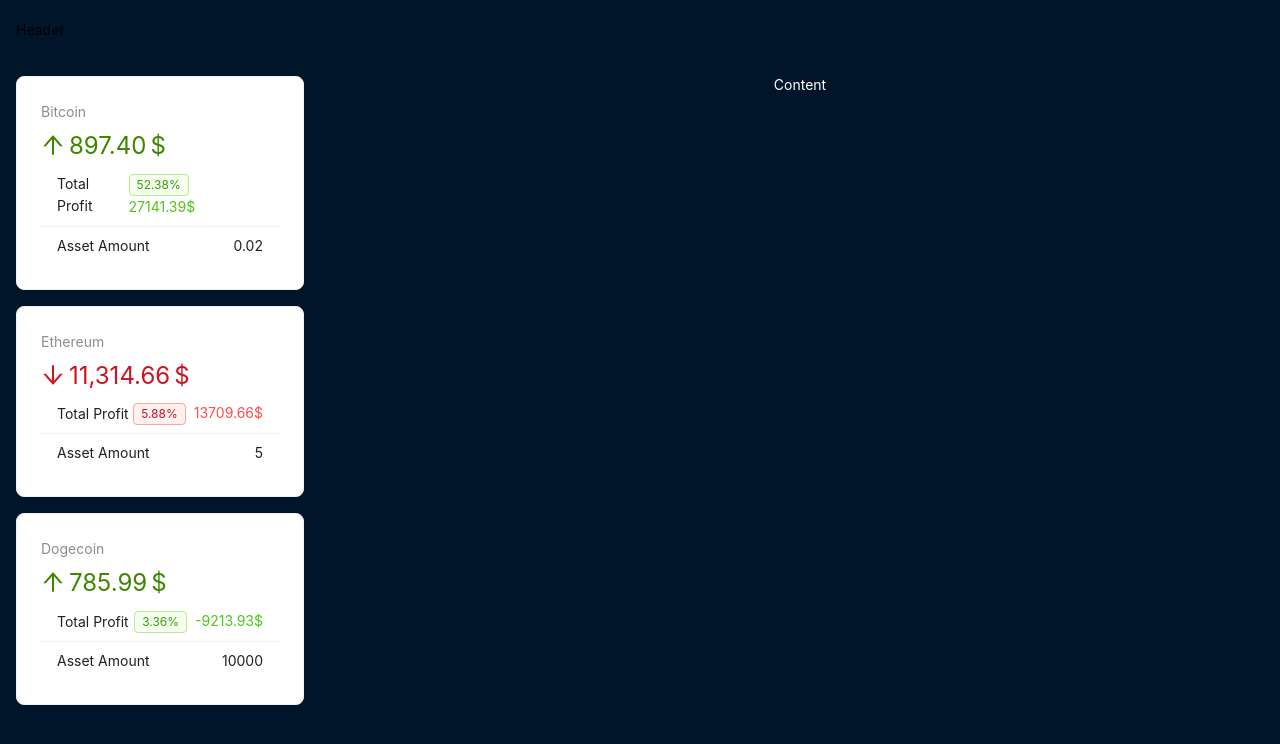
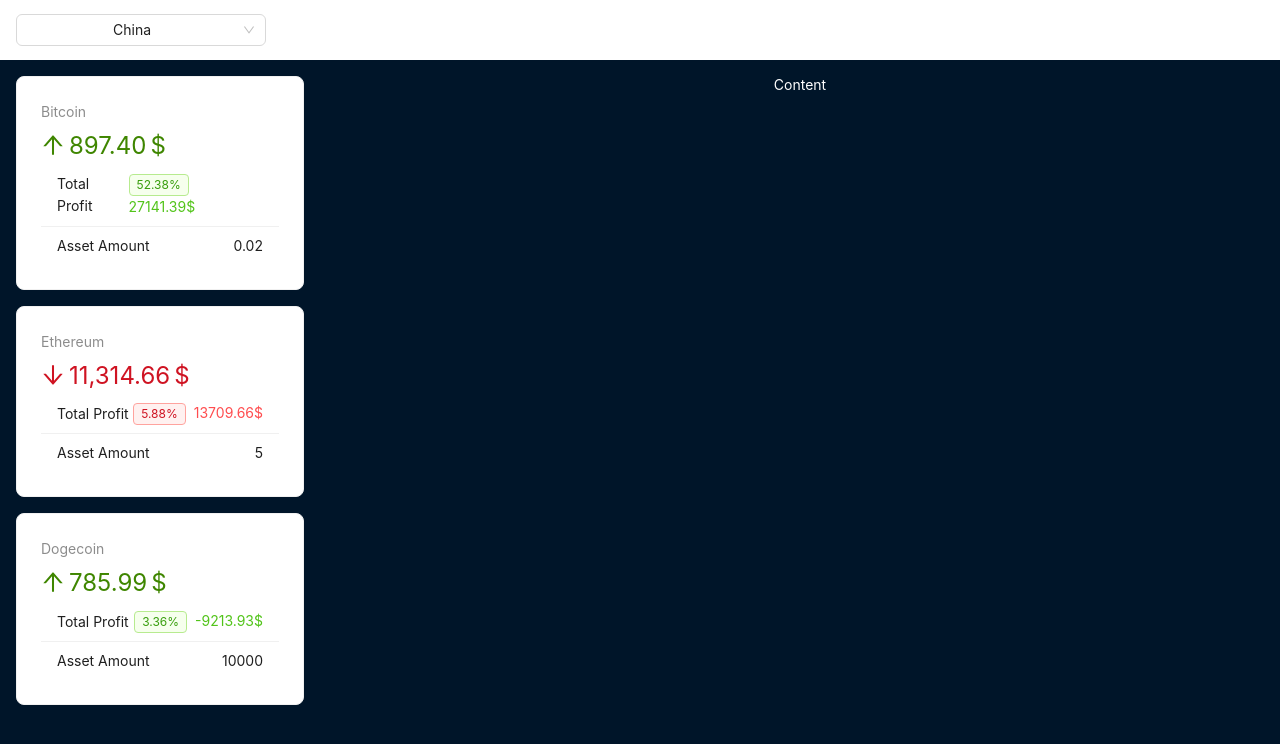
Before and after one commit to aviatorsignalsindia/crypto-app, a React (Vite) app: page / in a window 1280 px wide. Shown: the top 744 px of the page. Built offline with nearby package versions, Linux system fonts and the light colour scheme.

Commit message:
1:12:26 красивые страны выпадают

```diff
--- a/src/components/layout/AppHeader.jsx
+++ b/src/components/layout/AppHeader.jsx
@@ -1,4 +1,4 @@
-import { Layout } from 'antd';
+import { Layout, Select, Space } from 'antd';
 
 const headerStyle = {
     width: '100%',
@@ -6,12 +6,79 @@
     height: 60,
     padding: '1rem',
     display: 'flex',
+    background: 'white',
     justifyContent: 'space-between',
     alignItems: 'center',
   }
 
+  const handleChange = (value) => {
+    console.log(`selected ${value}`);
+  };
+  const options = [
+    {
+      label: 'China',
+      value: 'china',
+      emoji: '🇨🇳',
+      desc: 'China (中国)',
+    },
+    {
+      label: 'USA',
+      value: 'usa',
+      emoji: '🇺🇸',
+      desc: 'USA (美国)',
+    },
+    {
+      label: 'Japan',
+      value: 'japan',
+      emoji: '🇯🇵',
+      desc: 'Japan (日本)',
+    },
+    {
+      label: 'Korea',
+      value: 'korea',
+      emoji: '🇰🇷',
+      desc: 'Korea (韩国)',
+    },
+  ];
+  const App = () => (
+    <Select
+      mode="multiple"
+      style={{
+        width: '100%',
+      }}
+      placeholder="select one country"
+      defaultValue={['china']}
+      onChange={handleChange}
+      options={options}
+      optionRender={(option) => (
+        <Space>
+          <span role="img" aria-label={option.data.label}>
+            {option.data.emoji}
+          </span>
+          {option.data.desc}
+        </Space>
+      )}
+    />
+  );
+
 export default function AppHeader () {
 
-    return (<Layout.Header style={headerStyle}>Header</Layout.Header>)
+    return (<Layout.Header style={headerStyle}>
+      <Select
+    style={{ width: 250, }}
+    placeholder="select one country"
+    defaultValue={['china']}
+    onChange={handleChange}
+    options={options}
+    optionRender={(option) => (
+      <Space>
+        <span role="img" aria-label={option.data.label}>
+          {option.data.emoji}
+        </span>
+        {option.data.desc}
+      </Space>
+    )}
+  />
+    </Layout.Header>)
 
 }
```
